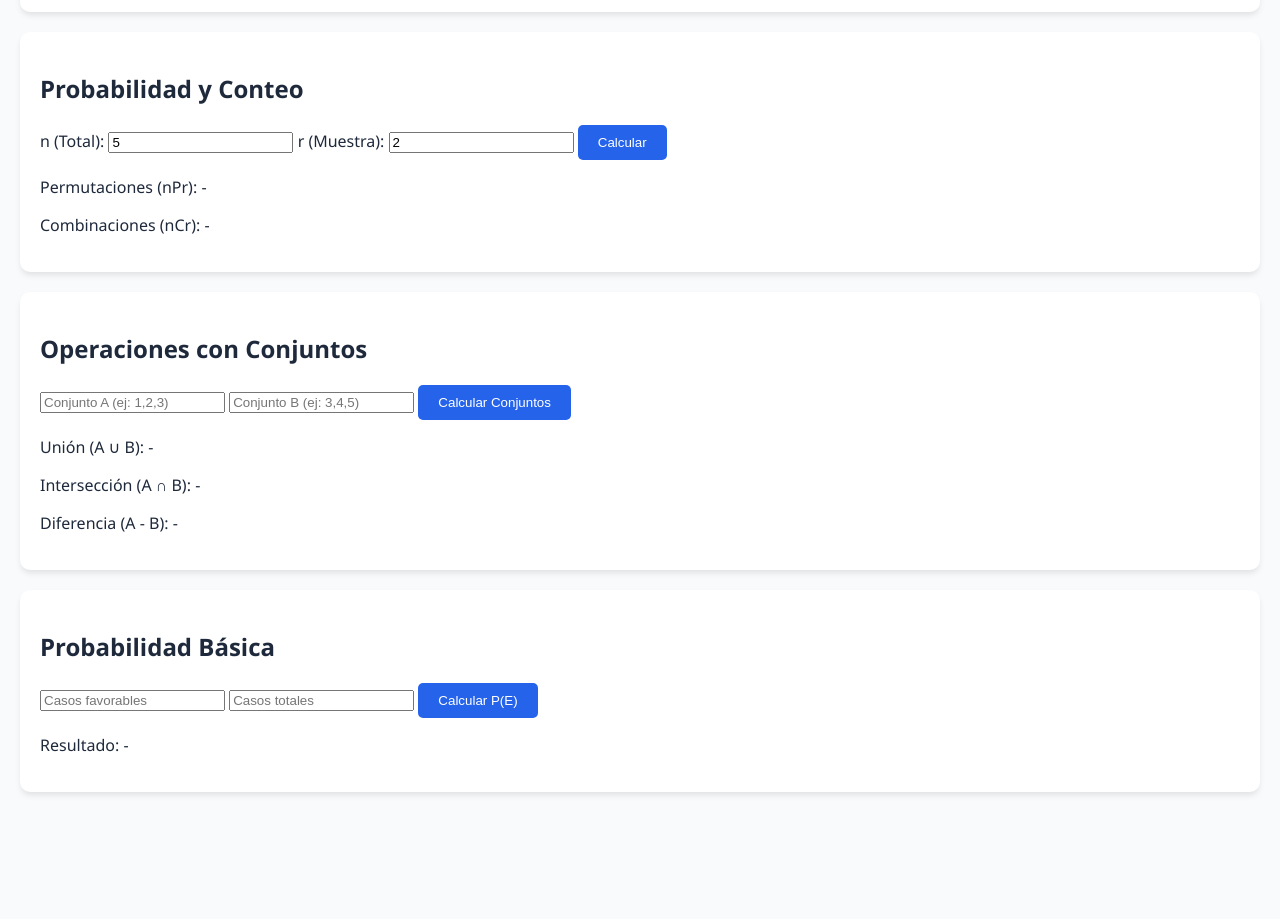
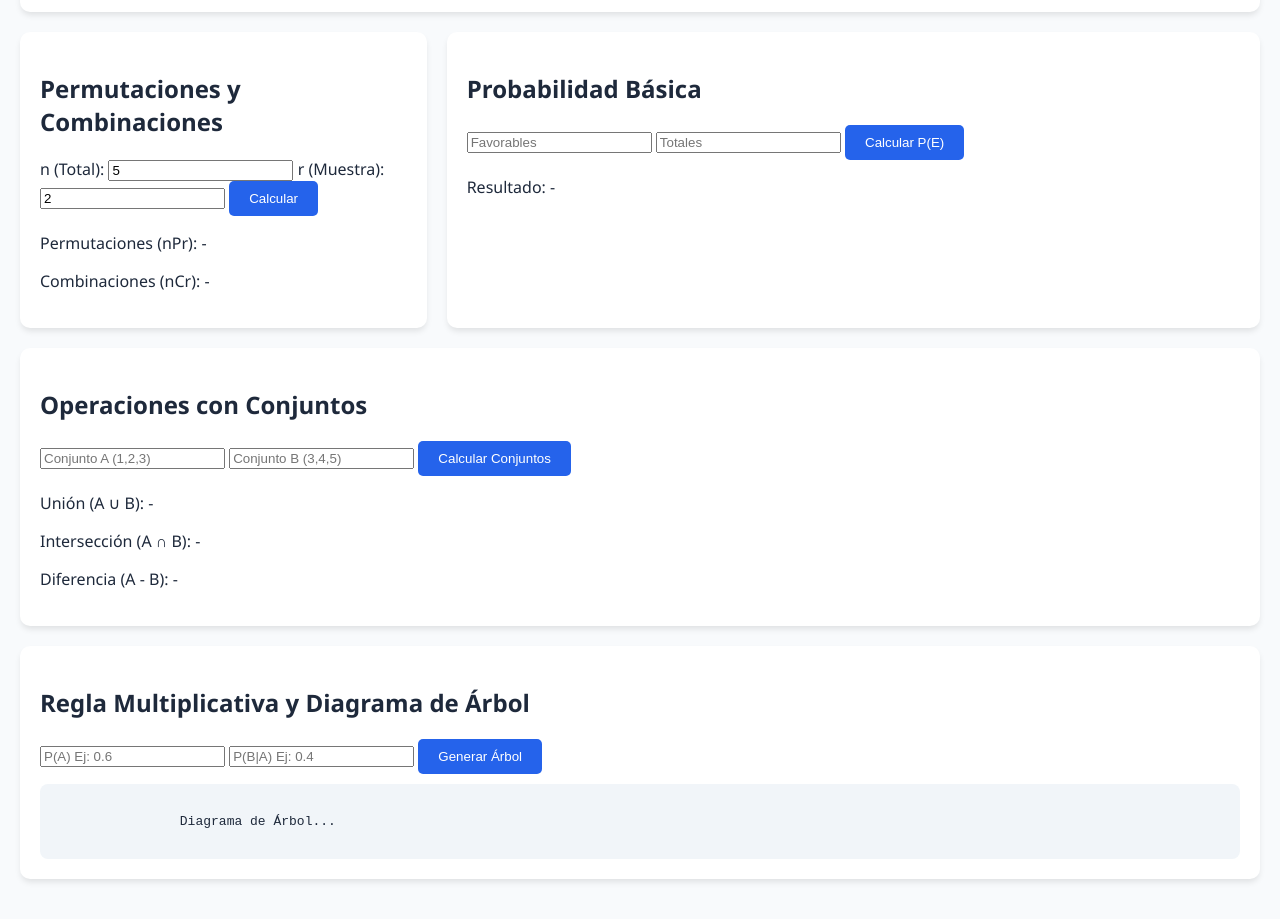
Before and after one commit to antoniodavila230107-cell/proyecto-estadistica, a plain HTML site: page index.html in a window 1280 px wide. Shown: the part 1040-1959 px from the top of the page. Before the commit the page ends 1872 px from the top, so only its background shows below. Drawn offline with nearby package versions, Linux system fonts and the light colour scheme.

Commit message:
Update index.html

```diff
--- a/index.html
+++ b/index.html
@@ -3,19 +3,19 @@
 <head>
     <meta charset="UTF-8">
     <meta name="viewport" content="width=device-width, initial-scale=1.0">
-    <title>Web App Estadística - Práctica</title>
+    <title>Web App Estadística - Práctica Individual</title>
     <link rel="stylesheet" href="style.css">
     <script src="https://cdn.jsdelivr.net/npm/chart.js"></script>
 </head>
 <body>
     <header>
         <h1>Práctica: Probabilidad y Estadística</h1>
-        <p>Modalidad: Individual</p>
+        <p>Modalidad: Individual | Publicación: GitHub Pages</p>
     </header>
 
     <main>
         <section class="card">
-            <h2>1. Ingreso de Datos (Mínimo 20)</h2>
+            <h2>1. Ingreso de Datos</h2>
             <div class="input-group">
                 <input type="text" id="dataInput" placeholder="Ej: 5, 8, 12, 5, 10...">
                 <div class="buttons">
@@ -37,7 +37,7 @@
             </section>
 
             <section class="card">
-                <h2>Tabla de Frecuencias</h2>
+                <h2>Tabla de Frecuencias (fi, fr, Fi, Fr)</h2>
                 <div class="table-container">
                     <table id="tablaFrecuencias">
                         <thead>
@@ -56,53 +56,62 @@
         </div>
 
         <section class="card">
-            <h2>Visualización de Datos</h2>
+            <h2>Visualización: Histograma, Pareto y Ojiva</h2>
             <div class="chart-container">
                 <canvas id="mainChart"></canvas>
             </div>
         </section>
 
+        <div class="grid">
             <section class="card">
-            <h2>Probabilidad y Conteo</h2>
-            <div class="prob-grid">
-                <div>
+                <h2>Permutaciones y Combinaciones</h2>
+                <div class="prob-group">
                     <label>n (Total):</label>
                     <input type="number" id="nVal" value="5">
                     <label>r (Muestra):</label>
                     <input type="number" id="rVal" value="2">
                     <button onclick="calcularCombinatoria()">Calcular</button>
-                </div>
-                <div id="combinatoriaResult">
                     <p>Permutaciones (nPr): <span id="resPerm">-</span></p>
                     <p>Combinaciones (nCr): <span id="resComb">-</span></p>
                 </div>
+            </section>
+
+            <section class="card">
+                <h2>Probabilidad Básica</h2>
+                <div class="prob-group">
+                    <input type="number" id="favorables" placeholder="Favorables">
+                    <input type="number" id="totales" placeholder="Totales">
+                    <button onclick="calcularProbabilidad()">Calcular P(E)</button>
+                    <p>Resultado: <span id="resProb">-</span></p>
                 </div>
             </section>
+        </div>
+
         <section class="card">
             <h2>Operaciones con Conjuntos</h2>
             <div class="input-group">
-        <input type="text" id="conjuntoA" placeholder="Conjunto A (ej: 1,2,3)">
-        <input type="text" id="conjuntoB" placeholder="Conjunto B (ej: 3,4,5)">
+                <input type="text" id="conjuntoA" placeholder="Conjunto A (1,2,3)">
+                <input type="text" id="conjuntoB" placeholder="Conjunto B (3,4,5)">
                 <button onclick="calcularConjuntos()">Calcular Conjuntos</button>
             </div>
-    <div id="conjuntosResult">
             <p>Unión (A ∪ B): <span id="resUnion">-</span></p>
             <p>Intersección (A ∩ B): <span id="resInter">-</span></p>
             <p>Diferencia (A - B): <span id="resDif">-</span></p>
+        </section>
+
+        <section class="card">
+            <h2>Regla Multiplicativa y Diagrama de Árbol</h2>
+            <div class="input-group">
+                <input type="number" id="probA" step="0.1" placeholder="P(A) Ej: 0.6">
+                <input type="number" id="probB" step="0.1" placeholder="P(B|A) Ej: 0.4">
+                <button onclick="calcularReglaMultiplicativa()">Generar Árbol</button>
             </div>
-</section>
-<section class="card">
-    <h2>Probabilidad Básica</h2>
-    <div class="input-group">
-        <input type="number" id="favorables" placeholder="Casos favorables">
-        <input type="number" id="totales" placeholder="Casos totales">
-        <button onclick="calcularProbabilidad()">Calcular P(E)</button>
+            <div id="treeVisual" style="font-family: monospace; background: #f1f5f9; padding: 15px; border-radius: 8px; margin-top: 10px; white-space: pre;">
+                Diagrama de Árbol...
             </div>
-    <p>Resultado: <span id="resProb">-</span></p>
         </section>
     </main>
 
     <script src="script.js"></script>
 </body>
-
 </html>
```
Lines whose indentation alone changed are shown as unchanged.
